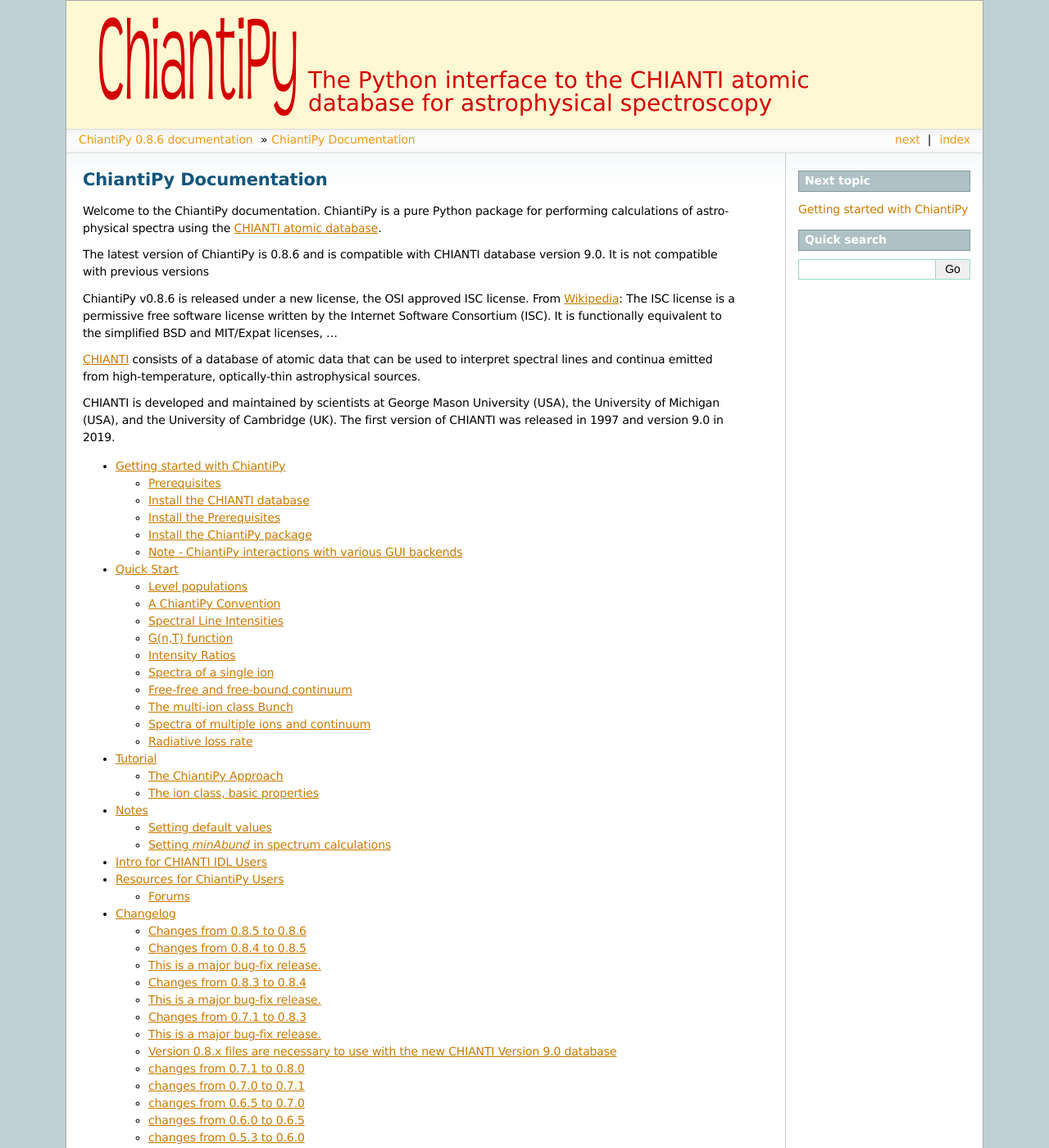
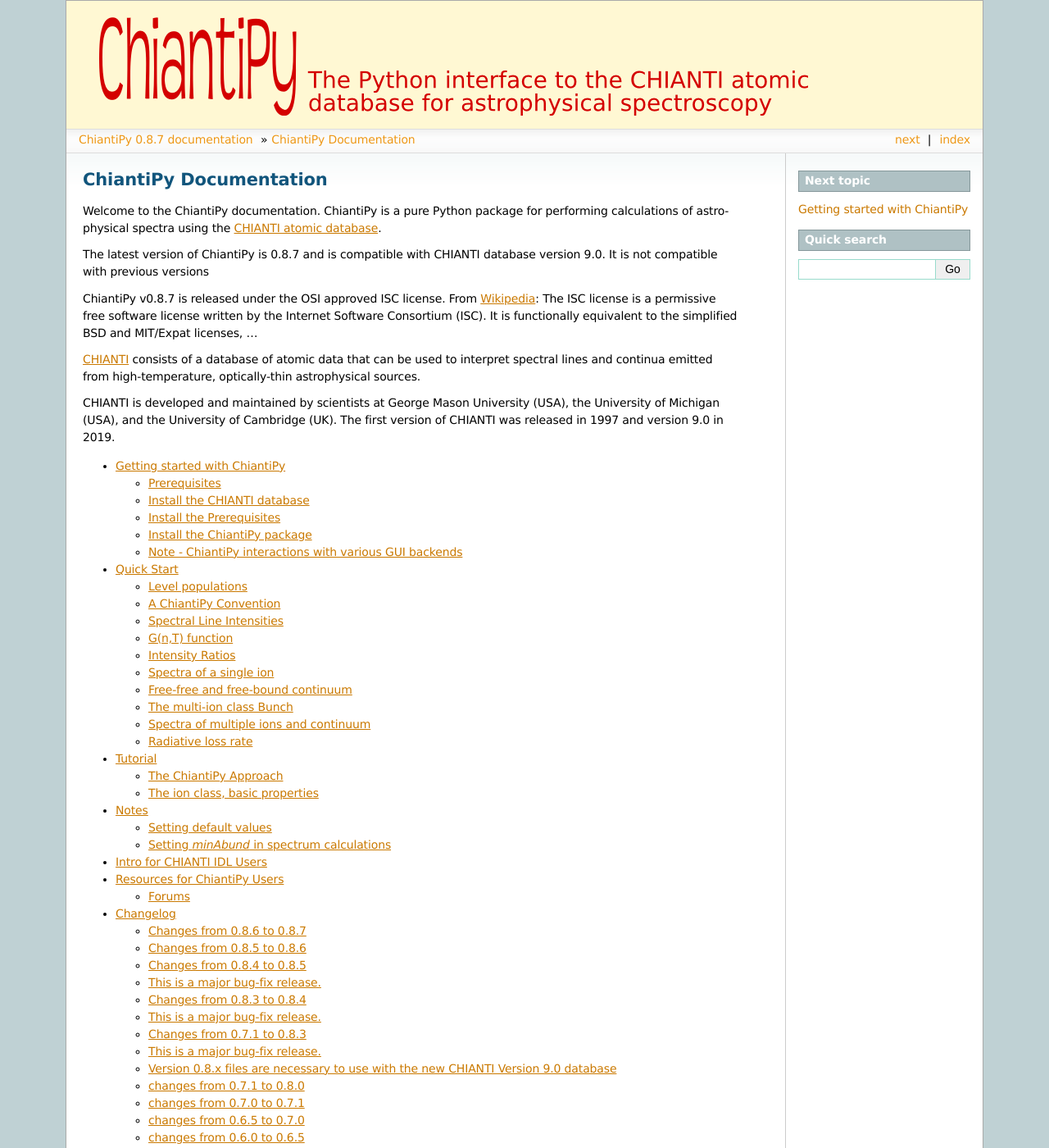
Before and after one commit to chianti-atomic/ChiantiPy, a Sphinx documentation site: the page built from docs/source/index.rst, in a window 1280 px wide and 1400 px high. Shown: the whole window at 82% size. Built offline with Sphinx 7.4.7, drawn with Linux system fonts in a browser that asks for light colours; pages that are not in the unit, such as notebooks, are missing from menus; some of the changed text lies outside the part shown.

Commit message:
bumping version to v0.8.7

```diff
--- a/ChiantiPy/version.py
+++ b/ChiantiPy/version.py
@@ -1,5 +1,5 @@
 '''
 the current version of the ChiantiPy package
 '''
-__version_info__ = ('0','8', '6')
+__version_info__ = ('0','8', '7')
 __version__ = '.'.join(__version_info__)
--- a/docs/source/changelog.rst
+++ b/docs/source/changelog.rst
@@ -1,6 +1,12 @@
 ===========
 Changelog
 ===========
+
+Changes from 0.8.6 to 0.8.7
+===========================
+
+continued code cleanup
+
 
 Changes from 0.8.5 to 0.8.6
 ===========================
--- a/docs/source/conf.py
+++ b/docs/source/conf.py
@@ -67,9 +67,9 @@
 # built documents.
 #
 # The short X.Y version.
-version = '0.8.6'
+version = '0.8.7'
 # The full version, including alpha/beta/rc tags.
-release = '0.8.6'
+release = '0.8.7'
 
 # The language for content autogenerated by Sphinx. Refer to documentation
 # for a list of supported languages.
--- a/docs/source/index.rst
+++ b/docs/source/index.rst
@@ -8,9 +8,9 @@
 
 Welcome to the ChiantiPy documentation. ChiantiPy is a pure Python package for performing calculations of astrophysical spectra using the `CHIANTI atomic database <http://www.chiantidatabase.org/>`_.
 
-The latest version of ChiantiPy is 0.8.6 and is compatible with CHIANTI database version 9.0. It is not compatible with previous versions
+The latest version of ChiantiPy is 0.8.7 and is compatible with CHIANTI database version 9.0. It is not compatible with previous versions
 
-ChiantiPy v0.8.6 is released under a new license, the OSI approved ISC license. From `Wikipedia <https://en.wikipedia.org/w/index.php?title=ISC_license&oldid=664696993>`_: The ISC license is a permissive free software license written by the Internet Software Consortium (ISC). It is functionally equivalent to the simplified BSD and MIT/Expat licenses, ...
+ChiantiPy v0.8.7 is released under the OSI approved ISC license. From `Wikipedia <https://en.wikipedia.org/w/index.php?title=ISC_license&oldid=664696993>`_: The ISC license is a permissive free software license written by the Internet Software Consortium (ISC). It is functionally equivalent to the simplified BSD and MIT/Expat licenses, ...
 
 `CHIANTI <http://www.chiantidatabase.org/>`_ consists of a database of atomic data that can be used to interpret spectral lines and continua emitted from high-temperature, optically-thin astrophysical sources.
 
--- a/setup.py
+++ b/setup.py
@@ -9,7 +9,7 @@
 setup(name = 'ChiantiPy',
     description = 'a Python interface to the CHIANTI atomic database for astrophysical spectroscopy',
     long_description = long_description,
-    version = '0.8.6',
+    version = '0.8.7',
     author = 'Ken Dere',
     author_email = 'kdere@gmu.edu',
     url = 'https://github.com/chianti-atomic/ChiantiPy',
```
